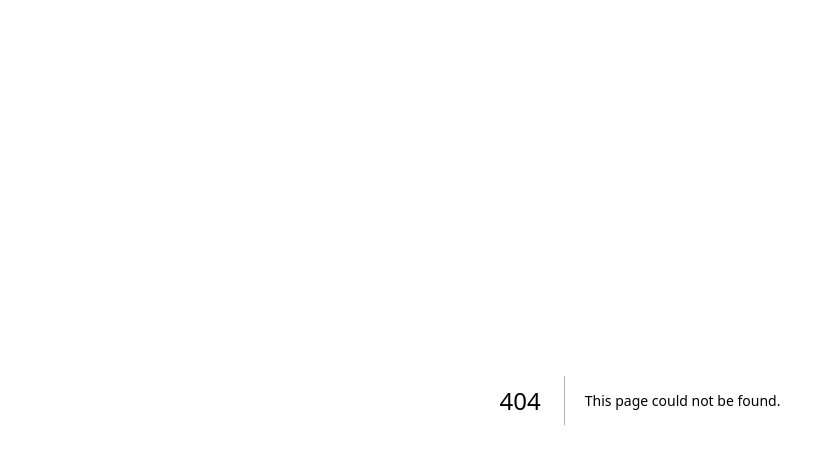
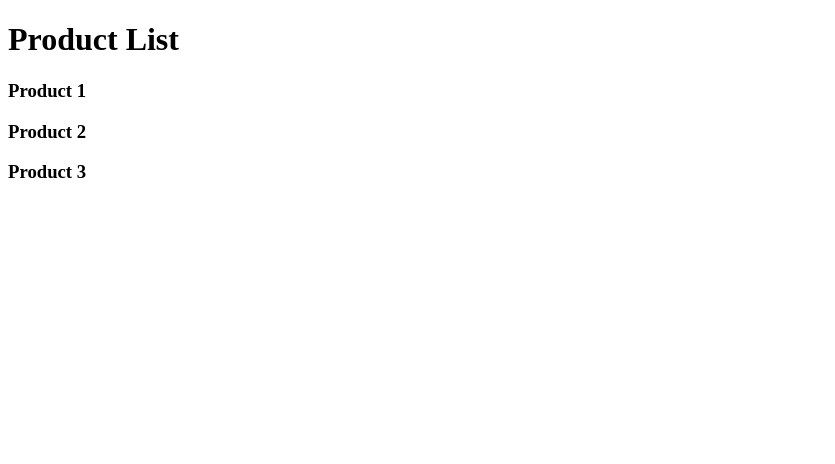
Before and after one commit to rsshonjoydas/nextjs, a Next.js app: page /products in a window 1280 px wide. Before the commit this address had no page. Shown: the top 464 px of the page, without its empty margins (0-835 px from the left). Built offline with nearby package versions, Linux system fonts and the light colour scheme.

Commit message:
dynamic routes

```diff
--- /dev/null
+++ b/src/app/products/[productId]/page.tsx
@@ -0,0 +1,5 @@
+const ProductDetail = ({ params }: { params: { productId: string } }) => {
+  return <div>Details about product {params.productId} </div>;
+};
+
+export default ProductDetail;
--- /dev/null
+++ b/src/app/products/page.tsx
@@ -0,0 +1,12 @@
+const ProductList = () => {
+  return (
+    <div>
+      <h1>Product List</h1>
+      <h3>Product 1</h3>
+      <h3>Product 2</h3>
+      <h3>Product 3</h3>
+    </div>
+  );
+};
+
+export default ProductList;
```
